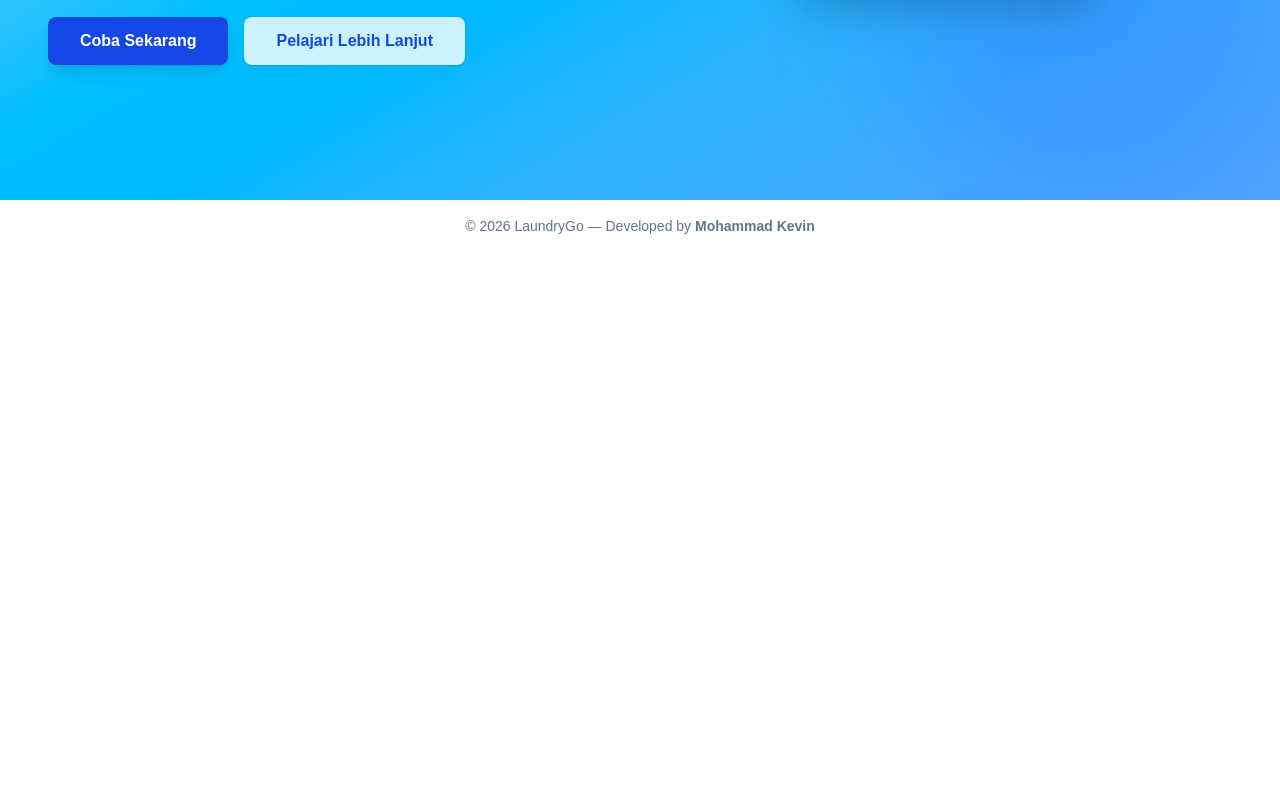
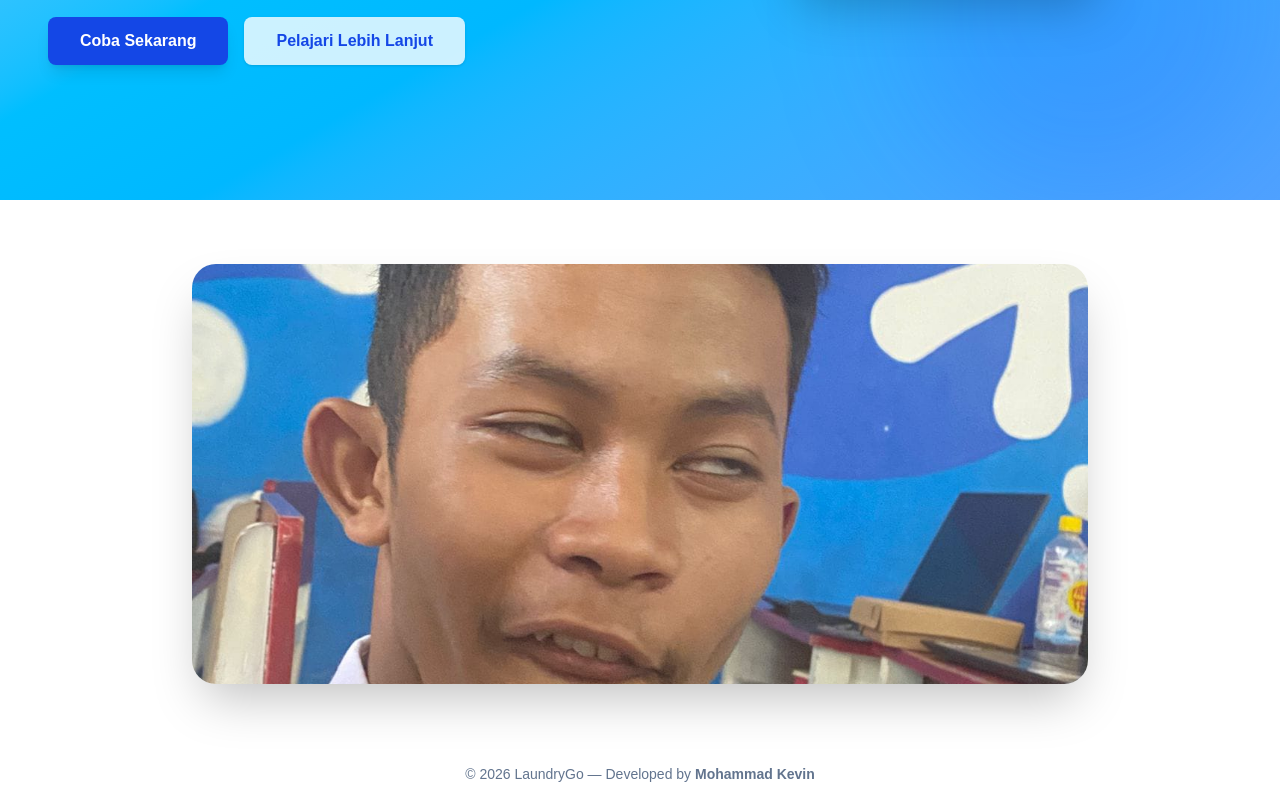
Before and after one commit to MohammadKevin/LaundryGo, a Next.js app: page / in a window 1280 px wide. Shown: the part 600-1400 px from the top of the page. Before the commit the page ends 852 px from the top, so only its background shows below. Built offline with nearby package versions, Linux system fonts and the light colour scheme.

Commit message:
add new picture in landing page

```diff
--- a/src/app/page.tsx
+++ b/src/app/page.tsx
@@ -1,14 +1,15 @@
 import Link from 'next/link'
+import Image from 'next/image'
 
 export default function HomePage() {
   return (
+    <>
+      {/* HERO SECTION */}
       <section className="relative min-h-[calc(100vh-64px)] flex items-center bg-gradient-to-br from-sky-300 via-sky-400 to-blue-400 overflow-hidden">
-
         <div className="absolute -top-24 -left-24 w-96 h-96 bg-white/20 rounded-full blur-3xl" />
         <div className="absolute bottom-0 right-0 w-96 h-96 bg-blue-600/20 rounded-full blur-3xl" />
 
         <div className="relative container mx-auto px-12 grid grid-cols-1 md:grid-cols-2 gap-12 items-center">
-
           <div>
             <span className="inline-block mb-4 px-4 py-1 bg-white/70 text-blue-600 font-semibold rounded-full text-sm shadow">
               🚀 Laundry Digital Modern
@@ -56,8 +57,23 @@ export default function HomePage() {
               </div>
             </div>
           </div>
-
         </div>
       </section>
+
+      {/* IMAGE SECTION (DI ATAS FOOTER) */}
+      <section className="bg-white py-16">
+        <div className="container mx-auto px-6 flex justify-center">
+          <div className="relative w-full max-w-4xl h-[300px] md:h-[420px] rounded-3xl overflow-hidden shadow-2xl">
+            <Image
+              src="/nendra.jpeg"
+              alt="LaundryGo Preview"
+              fill
+              className="object-cover"
+              priority
+            />
+          </div>
+        </div>
+      </section>
+    </>
   )
 }
```
Also changed, not shown: public/nendra.jpeg (added). Lines whose indentation alone changed are shown as unchanged.
